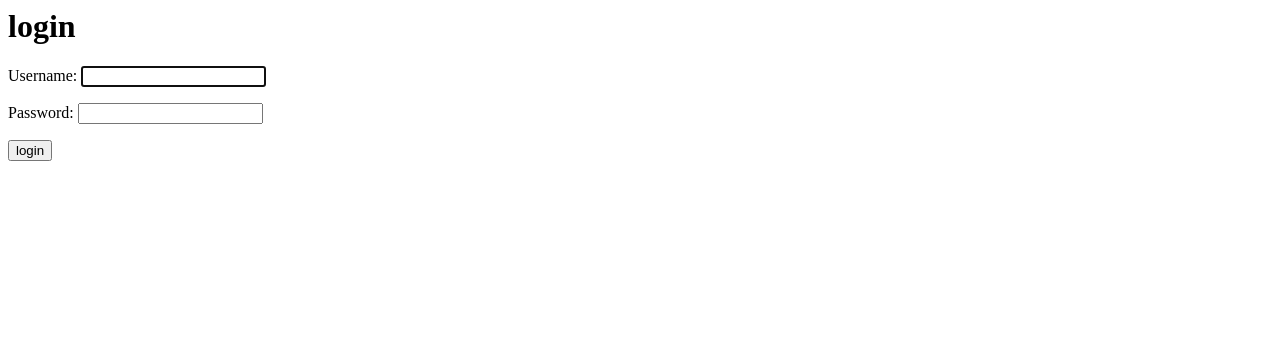
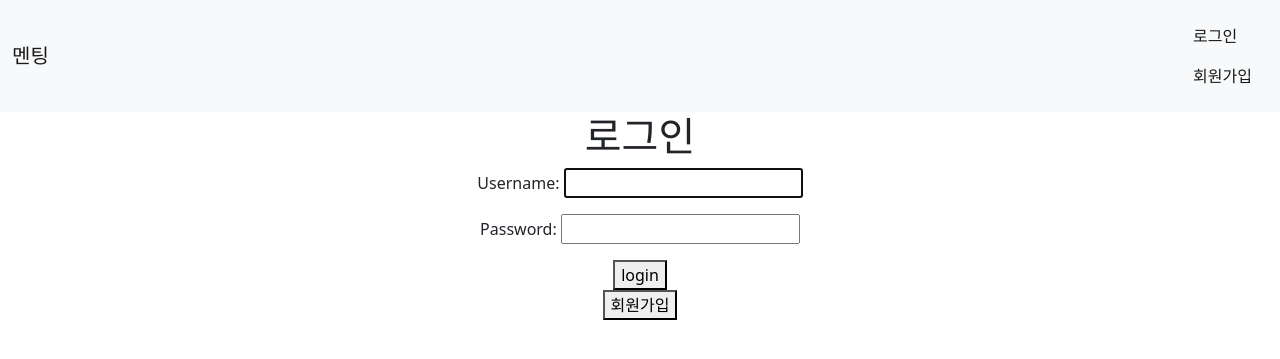
Before and after one commit to CBNULikelion9th/Menting, a Django app: page /accounts/login/ in a window 1280 px wide. Shown: the top 359 px of the page. Run offline with Django 3.2, Linux system fonts and the light colour scheme.

Commit message:
Feature/minjeong (#7)
* signup field

* model 수정

* 멘토 승인

```diff
--- a/accounts/forms.py
+++ b/accounts/forms.py
@@ -5,4 +5,4 @@ class SignUpForm(UserCreationForm):
     class Meta:
         model = CustomUser
         fields = ['username', 'password1', 'password2', 'studenttype', 'nickname',
-        'university', 'studentnumber','name', 'major','highschool','entrancetype','image']
+        'university', 'studentnumber','mentor_check','name', 'major','highschool','entrancetype','image']
--- /dev/null
+++ b/accounts/templates/accounts/base.html
@@ -0,0 +1,37 @@
+<!DOCTYPE html>
+<html lang="en">
+<head>
+    <meta charset="UTF-8">
+    <meta http-equiv="X-UA-Compatible" content="IE=edge">
+    <meta name="viewport" content="width=device-width, initial-scale=1.0">
+    <title>멘팅 Menting</title>
+    <link href="https://cdn.jsdelivr.net/npm/bootstrap@5.0.2/dist/css/bootstrap.min.css" rel="stylesheet"
+    integrity="sha384-EVSTQN3/azprG1Anm3QDgpJLIm9Nao0Yz1ztcQTwFspd3yD65VohhpuuCOmLASjC" crossorigin="anonymous">
+</head>
+
+<body>
+    <nav class="navbar navbar-expand-lg navbar-light bg-light">
+        <div class="container-fluid">
+          <a class="navbar-brand" href="{% url 'home' %}">멘팅</a>
+          <button class="navbar-toggler" type="button" data-bs-toggle="collapse" data-bs-target="#navbarText" aria-controls="navbarText" aria-expanded="false" aria-label="Toggle navigation">
+            <span class="navbar-toggler-icon"></span>
+          </button>
+            <span class="navbar-text">
+                {% if user.is_authenticated %}
+                    <a class="nav-link active" aria-current="page" href="{% url 'mypage' %}">나의 정보</a>
+                    <a class="nav-link" href="{% url 'logout' %}">로그아웃</a>
+                {% endif %}
+                {% if user.is_authenticated == False %}
+                    <a class="nav-link active" aria-current="page" href="{% url 'login' %}">로그인</a>
+                    <a class="nav-link" href="{% url 'signup' %}">회원가입</a>
+                {% endif %}
+            </span>
+          </div>
+        </div>
+      </nav>
+    {% block content %}
+    {% endblock content %}
+    <script src="https://cdn.jsdelivr.net/npm/bootstrap@5.0.2/dist/js/bootstrap.bundle.min.js"
+    integrity="sha384-MrcW6ZMFYlzcLA8Nl+NtUVF0sA7MsXsP1UyJoMp4YLEuNSfAP+JcXn/tWtIaxVXM" crossorigin="anonymous"></script>
+</body>
+</html>
--- a/accounts/templates/accounts/login.html
+++ b/accounts/templates/accounts/login.html
@@ -1,7 +1,24 @@
-<h1>login</h1>
+{% extends 'accounts/base.html' %}
 
-<form method = "POST" action="{%url 'login' %}">
-    {% csrf_token %}
-    {{form.as_p}}
-    <button type="submit" > login </button>
-</form>
+{% block content %}
+<h1 style="text-align:center">로그인</h1>
+
+<div style="text-align:center; color: red">
+	{% if messages %}
+		{% for message in messages %}
+			{{ message }}
+		{% endfor %}
+	{% endif %}
+</div>
+
+
+<div style="text-align:center">
+	<form method = "POST" action="{%url 'login' %}">
+    	{% csrf_token %}
+    	{{form.as_p}}
+    		<button type="submit" > login </button>
+	</form>
+	<a href="{% url 'signup' %}" > <button type='button'>  회원가입 </button> </a>
+</div>
+
+{% endblock content %}
--- a/accounts/templates/accounts/success.html
+++ b/accounts/templates/accounts/success.html
@@ -1,3 +1,3 @@
 <h1>
-    회원강비 성공!
+    회원가입 성공!
 </h1>
--- a/accounts/urls.py
+++ b/accounts/urls.py
@@ -7,5 +7,5 @@ urlpatterns = [
     path('logout/', views.logout_view, name = 'logout'),
     path('home/', views.home, name = 'home'),
     path('success/', views.success, name = 'success'),
-
+    path('mypage/', views.mypage, name = 'mypage'),
 ]
--- a/accounts/views.py
+++ b/accounts/views.py
@@ -2,7 +2,7 @@ from django.shortcuts import render, redirect
 from django.contrib.auth.forms import AuthenticationForm
 from django.contrib.auth import authenticate, login, logout
 from .forms import SignUpForm
-
+from django.contrib import messages
 
 
 
@@ -15,8 +15,13 @@ def login_view(request):
             user = authenticate(request=request, username = username, password = password) #유저가 존재하는지를 확인
             if user is not None:
                 login(request, user)
+                return redirect('home')
 
-        return redirect('home')
+        else:
+            messages.add_message(request, messages.INFO, '아이디와 비밀번호를 확인하세요!')
+            return redirect('login')
+
+
 
 
     else:
@@ -51,3 +56,6 @@ def home(request):
 
 def success(request):
     return render(request, 'accounts/success.html')
+
+def mypage(request):
+    return render(request, 'accounts/mypage.html')
--- a/menting/settings.py
+++ b/menting/settings.py
@@ -13,6 +13,7 @@ https://docs.djangoproject.com/en/3.2/ref/settings/
 from pathlib import Path
 import os
 
+
 # Build paths inside the project like this: BASE_DIR / 'subdir'.
 BASE_DIR = Path(__file__).resolve().parent.parent
 
@@ -27,6 +28,8 @@ SECRET_KEY = 'django-insecure-9vlh1j1v@gabqj3ff_ba3mtw8!spru$^bcw70(y&zpv$9www*u
 DEBUG = True
 
 ALLOWED_HOSTS = []
+
+
 
 AUTH_USER_MODEL = 'accounts.CustomUser'
 
```
Also changed, not shown: accounts/models.py (+7 -2 lines), accounts/templates/accounts/home.html (+7 -2 lines), accounts/templates/accounts/mypage.html (added, +19 -0 lines), accounts/templates/accounts/signup.html (+26 -16 lines), accounts/migrations/0006_alter_customuser_highschool.py (added), accounts/migrations/0007_alter_customuser_nickname.py (added), accounts/migrations/0008_customuser_mentor_check.py (added), accounts/migrations/0009_alter_customuser_highschool.py (added).
